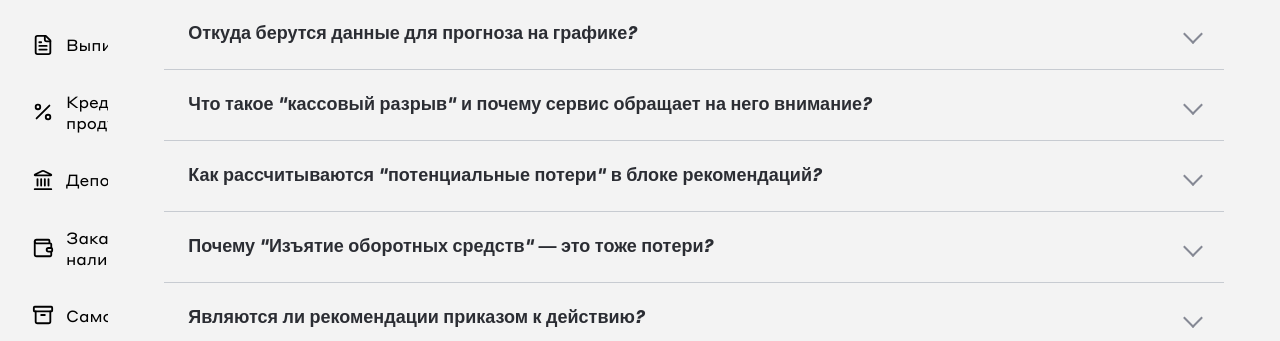
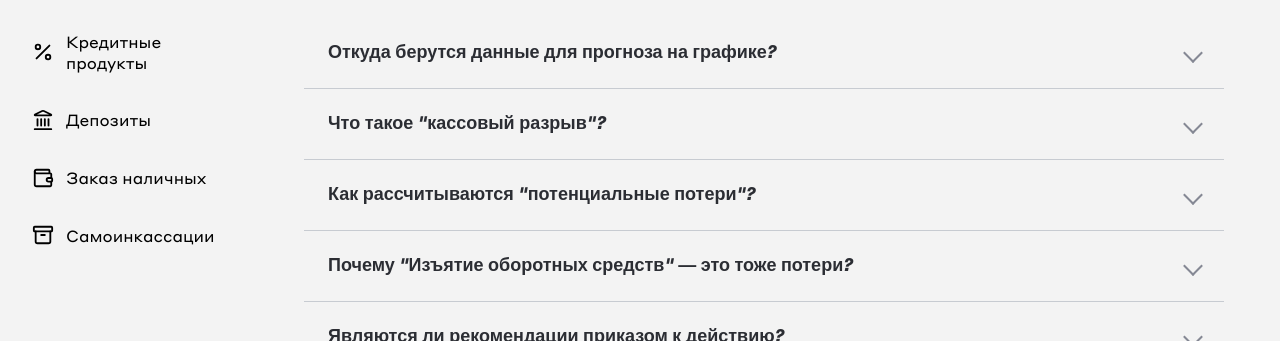
Before and after one commit to KaramanG/market-pulse, a React (Vite) app in the folder front/: page / in a window 1280 px wide. Shown: the part 459-800 px from the top of the page. Built offline with nearby package versions, Linux system fonts and the light colour scheme; no server answers.

Commit message:
fix: переделал вопросы

```diff
--- a/front/src/components/FaqSection.jsx
+++ b/front/src/components/FaqSection.jsx
@@ -4,23 +4,23 @@ import '../styles/FaqSection.css';
 const faqs = [
   {
     question: "Откуда берутся данные для прогноза на графике?",
-    answer: "Прогноз строится на основе вашего последнего известного баланса, к которому добавляются все запланированные доходы и расходы, которые вы внесли в систему. Чем точнее и полнее вы укажете будущие операции (например, оплату аренды, зарплаты, ожидаемые поступления от клиентов), тем точнее будет прогноз."
+    answer: "На основе плановых доходов и расходов, которые вы вносите."
   },
   {
-    question: "Что такое \"кассовый разрыв\" и почему сервис обращает на него внимание?",
-    answer: "Кассовый разрыв — это ситуация, когда на определённую дату в будущем прогнозируемая сумма расходов превышает сумму доступных средств (доходы плюс остаток на счёте). Сервис считает это критическим, так как нехватка оборотных средств может привести к невозможности оплатить обязательства и к упущенной выгоде."
+    question: "Что такое \"кассовый разрыв\"?",
+    answer: "Прогнозная нехватка средств для покрытия будущих расходов."
   },
   {
-    question: "Как рассчитываются \"потенциальные потери\" в блоке рекомендаций?",
-    answer: "Для каждого способа покрыть дефицит сервис рассчитывает его стоимость. Например, для кредита — это сумма процентов, которые вы заплатите. Для досрочного снятия вклада — это упущенные проценты по нему. Для бездействия (изъятия из оборота) — это упущенная прибыль, которую вы могли бы получить, если бы эти деньги работали в бизнесе (рассчитывается на основе вашей маржинальности)."
+    question: "Как рассчитываются \"потенциальные потери\"?",
+    answer: "Оценивается стоимость каждого решения: проценты, упущенная выгода."
   },
   {
     question: "Почему \"Изъятие оборотных средств\" — это тоже потери?",
-    answer: "Когда вы забираете деньги из оборота для покрытия непредвиденных расходов, вы \"замораживаете\" часть своего бизнеса. Эти деньги перестают работать: на них нельзя закупить товар, оплатить рекламу или вложить в развитие. Потерянная из-за этого прибыль (упущенная выгода) и считается вашими потерями."
+    answer: "Это упущенная прибыль, которую могли бы принести эти деньги."
   },
   {
     question: "Являются ли рекомендации приказом к действию?",
-    answer: "Нет, это лишь финансовый расчёт для поддержки вашего решения. Алгоритм ранжирует варианты по размеру прямых денежных потерь. Однако некоторые решения, например, отсрочка платежа поставщику, могут иметь нефинансовые последствия (например, ухудшение отношений). Наш сервис даёт вам объективные данные, а окончательное решение всегда остаётся за вами."
+    answer: "Нет, это объективные данные для принятия вашего решения."
   }
 ];
 
```
